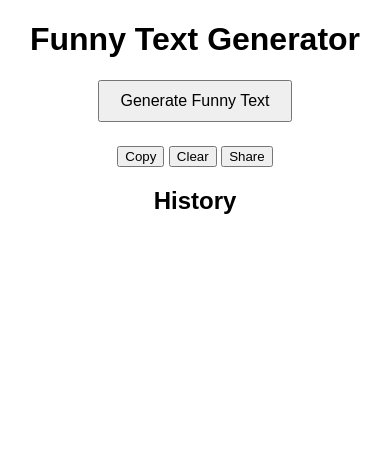
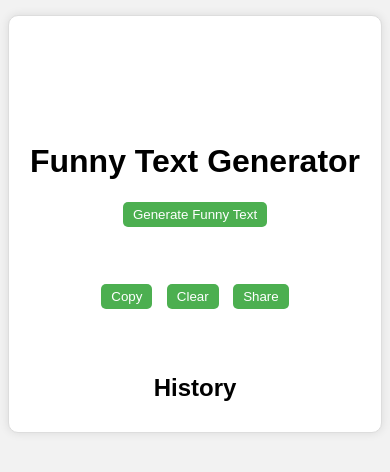
Before and after one commit to syednuruzzaman/funnyTextGenerator, a plain HTML site: page index.html in a window 390 px wide. Drawn offline with Linux system fonts and the light colour scheme.

Commit message:
Update style.css

```diff
--- a/style.css
+++ b/style.css
@@ -1,15 +1,93 @@
 body {
     font-family: Arial, sans-serif;
+    background-color: #f2f2f2;
+}
+
+.container {
+    max-width: 800px;
+    margin: 40px auto;
+    padding: 20px;
     text-align: center;
+    background-color: #fff;
+    border: 1px solid #ddd;
+    border-radius: 10px;
+    box-shadow: 0 0 10px rgba(0, 0, 0, 0.1);
+    display: flex;
+    flex-direction: column;
+    align-items: center;
 }
 
 #generate-btn {
+    background-color: #4CAF50;
+    color: #fff;
     padding: 10px 20px;
-    font-size: 16px;
+    border: none;
+    border-radius: 5px;
     cursor: pointer;
+    display: flex;
+    justify-content: center;
+    flex-wrap: wrap;
+    gap: 10px;
 }
 
-#funny-text {
-    font-size: 24px;
+#generate-btn:hover {
+    background-color: #3e8e41;
+}
+
+.buttons {
     margin-top: 20px;
 }
+
+#copy-btn, #clear-btn, #share-btn {
+    background-color: #4CAF50;
+    color: #fff;
+    padding: 10px 20px;
+    border: none;
+    border-radius: 5px;
+    cursor: pointer;
+    margin: 10px;
+}
+
+#copy-btn:hover, #clear-btn:hover, #share-btn:hover {
+    background-color: #3e8e41;
+}
+
+.history {
+    margin-top: 40px;
+}
+
+#history-list {
+    list-style: none;
+    padding: 0;
+    margin: 0;
+}
+
+#history-list li {
+    padding: 10px;
+    border-bottom: 1px solid #ccc;
+}
+
+#history-list li:last-child {
+    border-bottom: none;
+}
+
+@media only screen and (max-width: 768px) {
+    .container {
+        margin: 25px auto;
+        padding: 15px;
+    }
+}
+
+@media only screen and (max-width: 480px) {
+    .container {
+        margin: 15px auto;
+        padding: 10px;
+    }
+    #generate-btn {
+        padding: 5px 10px;
+    }
+    #copy-btn, #clear-btn, #share-btn {
+        padding: 5px 10px;
+        margin: 5px;
+    }
+}
```
